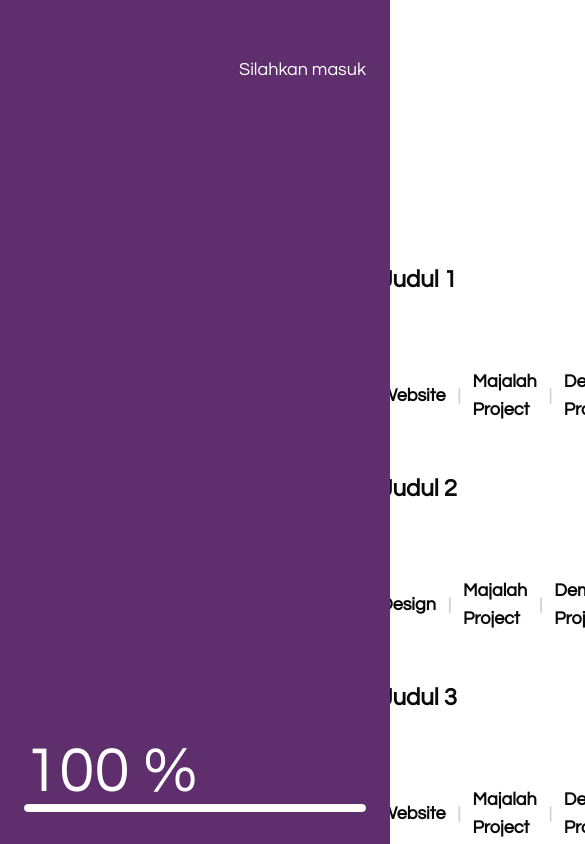
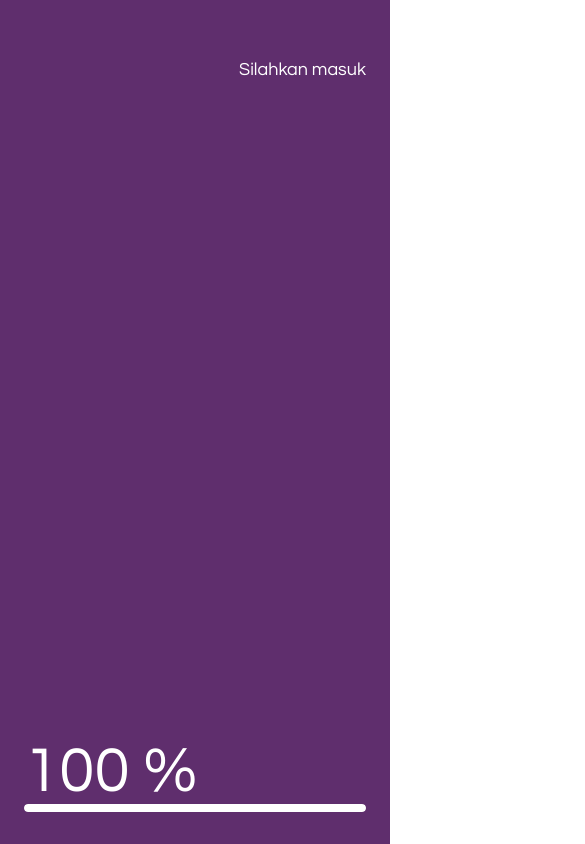
Before and after one commit to benayajosuaa/Frontend-Kav320, a Next.js app: page /work in a window 390 px wide. Shown: the top 844 px of the page, 585 px wide, since content can reach past the window. Built offline with nearby package versions, Linux system fonts and the light colour scheme.

Commit message:
update : update work page

```diff
--- a/src/app/(public)/work/page.tsx
+++ b/src/app/(public)/work/page.tsx
@@ -15,7 +15,7 @@ const quesFont = Questrial({
 const listWork = [
     {
         index:1,
-        title:"Judul 1",
+        title:"Photoscape",
         gambar:"work/photoscape.png",
         link_demo:"https://instagram.com/benayajosuaa",
         magazine:"https://instagram.com/benayajosuaa",
@@ -23,7 +23,7 @@ const listWork = [
     },
     {
         index:2,
-        title:"Judul 2",
+        title:"Personal Portfolio",
         gambar:"work/photoscape.png",
         link_demo:"https://instagram.com/benayajosuaa",
         magazine:"https://instagram.com/benayajosuaa",
@@ -31,19 +31,11 @@ const listWork = [
     },
     {
         index:3,
-        title:"Judul 3",
+        title:"Vector Database for Recipe",
         gambar:"work/photoscape.png",
         link_demo:"https://instagram.com/benayajosuaa",
         magazine:"https://instagram.com/benayajosuaa",
         type:"Website"
-    },
-    {
-        index:4,
-        title:"Judul 4",
-        gambar:"work/photoscape.png",
-        link_demo:"https://instagram.com/benayajosuaa",
-        magazine:"https://instagram.com/benayajosuaa",
-        type:"Design"
     },
 ]
 
@@ -80,51 +72,51 @@ export default function HomePage(){
                 </div>
 
 
-                <div className="p-15">
+                <div className="px-4 py-12 sm:px-8 sm:py-14 md:px-10 lg:p-15">
                     <div className="flex flex-col">
                         {/* Judul */}
                         <div>
-                            <div className="pt-24 sm:pt-28 sm:pb-6 md:pt-30 md:pb-15 lg:pt-20 ">
-                                <h1 className="text-3xl font-bold text-[#5F2E6D] sm:text-4xl md:text-[2.7rem] lg:text-4xl">yang sudah dikerjakan kamar320</h1>
+                            <div className="pt-14 pb-8 sm:pt-20 sm:pb-10 md:pt-28 md:pb-12 lg:pt-20 lg:pb-0">
+                                <h1 className="max-w-4xl text-3xl font-bold leading-tight text-[#5F2E6D] sm:text-4xl md:text-[2.7rem] lg:text-4xl">yang sudah dikerjakan kamar320</h1>
                             </div>
                         </div>
                         {/* Section */}
-                        <div className="flex flex-col gap-y-5">
+                        <div className="pt-10 flex flex-col gap-y-10 sm:gap-y-12 lg:gap-y-8">
                             {
                                 listWork.map((x) => {
                                     return (
-                                        <div key={x.index} className="flex flex-col gap-y-7">
-                                            <div>
-                                                <div className="flex flex-row">
-                                                    <div className="flex basis-4/10">
-                                                        <div className="flex h-40 w-80 bg-amber-300">
+                                        <div key={x.index} className="flex flex-col gap-y-7 sm:gap-y-7 lg:gap-y-7">
+                                            <div className="border-b border-[#d0d0d0] pb-8 sm:pb-10 lg:pb-8">
+                                                <div className="flex flex-col gap-y-4 md:flex-row md:gap-x-8 lg:gap-x-0">
+                                                    <div className="flex w-full md:basis-4/10 lg:basis-4/10">
+                                                        <div className="flex aspect-16/10 w-full overflow-hidden bg-amber-300 md:h-44 lg:h-40 lg:w-80 lg:aspect-auto">
                                                             <img
-                                                                className="h-40 w-80 object-cover object-[center_0%] border border-gray-200"
+                                                                className="h-full w-full border border-gray-200 object-cover object-[center_0%] lg:h-40 lg:w-80"
                                                                 src={x.gambar} alt=""
                                                             />
                                                         </div>
                                                     </div>
-                                                    <div className="flex basis-6/10">
-                                                        <div className="flex flex-col justify-between">
+                                                    <div className="flex w-full md:basis-6/10 lg:basis-6/10">
+                                                        <div className="flex w-full flex-col justify-between gap-y-5 md:min-h-44 lg:min-h-0 lg:gap-y-0">
                                                             <div>
-                                                                <h1 className="text-2xl font-semibold">
+                                                                <h1 className="text-2xl font-semibold leading-tight sm:text-3xl md:text-2xl lg:text-2xl">
                                                                     {x.title}
                                                                 </h1>
                                                             </div>
-                                                            <div  className="flex flex-row gap-x-3 items-center">
+                                                            <div  className="flex flex-wrap items-center gap-x-2 md:gap-x-5 gap-y-2 lg:flex-nowrap">
                                                                 <div>
-                                                                    <h1 className="text-lg font-semibold">
+                                                                    <h1 className="text-base font-semibold sm:text-lg">
                                                                         {x.type}
                                                                     </h1>
                                                                 </div>
                                                                 <span className="font-extrabold text-[#d0d0d0]"> | </span>
-                                                                <div className="text-lg font-semibold">
+                                                                <div className="text-base font-semibold underline-offset-4 hover:underline sm:text-lg">
                                                                     <Link href={x.magazine}>
                                                                         Majalah Project
                                                                     </Link>
                                                                 </div>
                                                                 <span className="font-extrabold text-[#d0d0d0]"> | </span>
-                                                                <div className="text-lg font-semibold">
+                                                                <div className="text-base font-semibold underline-offset-4 hover:underline sm:text-lg">
                                                                     <Link href={x.link_demo}>
                                                                         Demo Project
                                                                     </Link>
@@ -134,7 +126,7 @@ export default function HomePage(){
                                                     </div>
                                                 </div>
                                             </div>
-                                            <div className="border-b border-[#d0d0d0]"/>
+
                                         </div>
                                     )
                                 })
```
